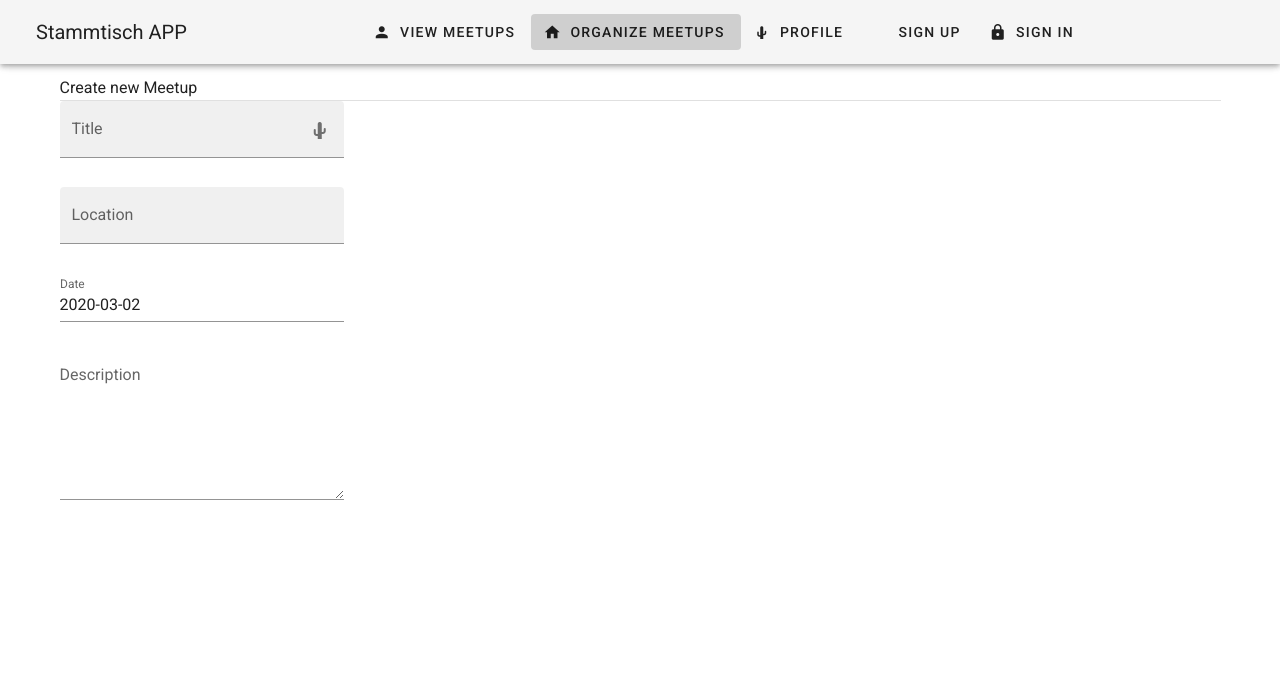
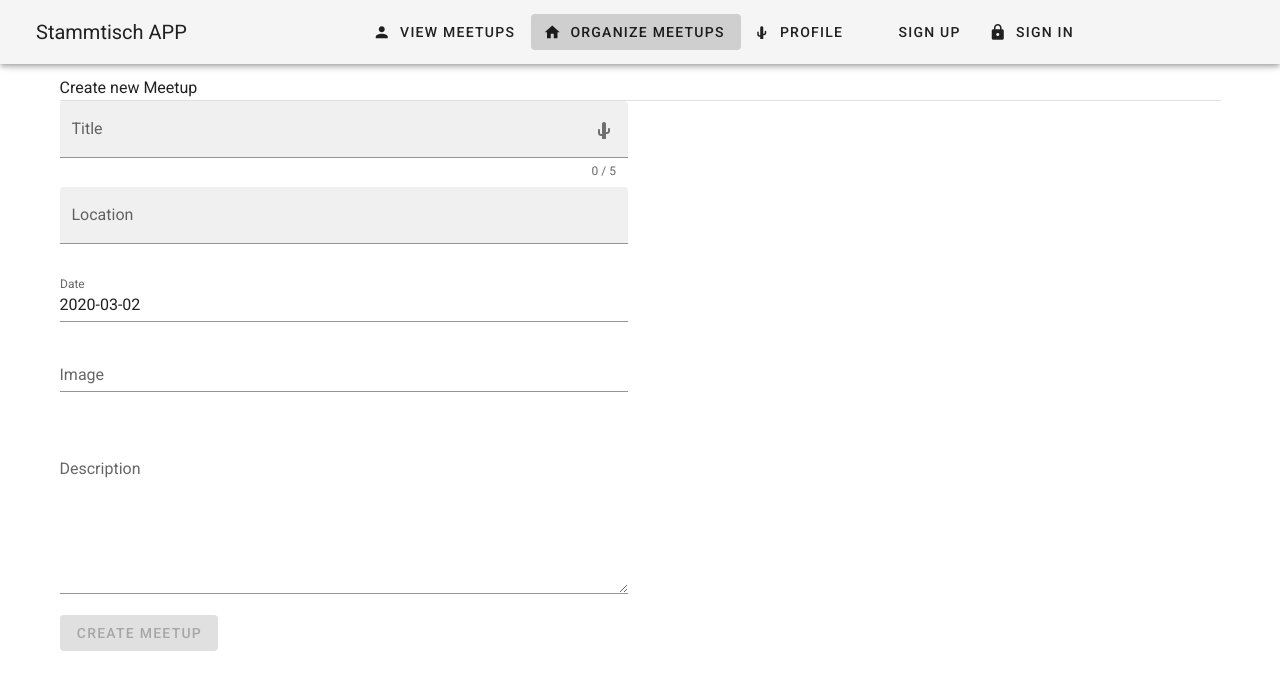
Before and after one commit to petziferum/meetup, a Vue app: page /newmeetup in a window 1280 px wide. Shown: the top 690 px of the page. Built offline with nearby package versions, Linux system fonts and the light colour scheme.

Commit message:
added custom events

```diff
--- a/src/components/meetup/CreateMeetup.vue
+++ b/src/components/meetup/CreateMeetup.vue
@@ -1,12 +1,13 @@
 <template>
     <v-container>
-        <span class="header-2">Create new Meetup</span>
+        <span class="">Create new Meetup</span>
         <v-divider></v-divider>
-        <v-row dense>
-            <v-col lg="3" md="6">
-                <v-text-field append-icon="mdi-cactus" filled label="Title">
+        <v-form v-model="valid" @submit.prevent="onCreateMeetup">
+        <v-row >
+            <v-col lg="6" md="6">
+                <v-text-field :rules="titleRules" v-model="title" :counter="5" append-icon="mdi-cactus" filled label="Title">
                 </v-text-field>
-                <v-text-field label="Location" filled name="location"></v-text-field>
+                <v-text-field v-model="location" label="Location" filled name="location" :rules="locationRules"></v-text-field>
                 <v-menu
                 v-model="menu"
                 :close-on-content-click="false"
@@ -23,18 +24,65 @@
                     <v-date-picker v-model="date" @input="menu = false" no-title scrollable>
                     </v-date-picker>
                 </v-menu>
+                <v-text-field
+                    name="imgsrc"
+                    label="Image"
+                    id="imgsrc"
+                v-model="imgsrc"></v-text-field>
+                <img height="200px" :src="imgsrc">
                 <v-textarea label="Description" hint="Beschreibe kurz die Veranstaltung"></v-textarea>
+                <v-btn class="primary" :disabled="!valid" type="submit">Create Meetup</v-btn>
             </v-col>
         </v-row>
+        </v-form>
     </v-container>
 </template>
 
 <script>
     export default {
         data:() =>({
+            valid:false,
             date: new Date().toISOString().substr(0, 10),
             menu:false,
-        })
+            title:'',
+            imgsrc:'',
+            location:'',
+            description: '',
+
+            titleRules:[
+                v => !!v || 'Title is required',
+                v => 5 <= v.length  || 'Title must be more than 5 characters',
+            ],
+            locationRules:[
+                v => !!v || 'Location is required',
+            ],
+            emailRules: [
+                v => !!v || 'E-mail is required',
+                v => /.+@.+/.test(v) || 'E-mail must be valid',
+            ],
+
+        }),
+        methods:{
+            onCreateMeetup(){
+                if(!this.formIsValid) {
+                    return
+                }
+                const meetupData ={
+                    title:this.title,
+                    location: this.location,
+                    imgsrc: this.imgsrc,
+                    description: this.description,
+                    date: this.date
+                }
+                this.$store.dispatch('createMeetup', meetupData)
+                this.$router.push('/meetups')
+            }
+        },
+        computed:{
+            formIsValid(){
+                return this.title !== '' && this.location !=='' && this.imagesrc !== ''
+            }
+        }
     }
 </script>
 
--- a/src/components/meetup/Meetups.vue
+++ b/src/components/meetup/Meetups.vue
@@ -6,7 +6,7 @@
                     <v-container class="ma-0 pa-0">
                         <v-row class="ma-0 pa-0">
                             <v-col cols="auto" class="ma-0 pa-0">
-                                <v-img  height="200" width="300" :src="meetup.src"></v-img>
+                                <v-img  height="200px" width="300px" :src="meetup.src"></v-img>
                             </v-col>
                             <v-col cols="auto">
                                 <v-card-title>{{meetup.title}}</v-card-title>
--- a/src/store/index.js
+++ b/src/store/index.js
@@ -22,8 +22,23 @@ loadedMeetups:[{
     user:{id:'userDummy',registeredMeetups:[1]}
   },
   mutations: {
+    createMeetup (state, payload){
+      state.loadedMeetups.push(payload)
+    }
   },
   actions: {
+    createMeetup({commit}, payload){
+      const meetup = {
+        title:payload.title,
+        location: payload.location,
+        imgsrc: payload.imgsrc,
+        date: payload.date,
+        description: payload.description,
+        id: 12
+      }
+      //Reach out to firebase and store it
+      commit('createMeetup',meetup)
+    }
   },
   getters: {
     loadedMeetups:(state) => {
```
